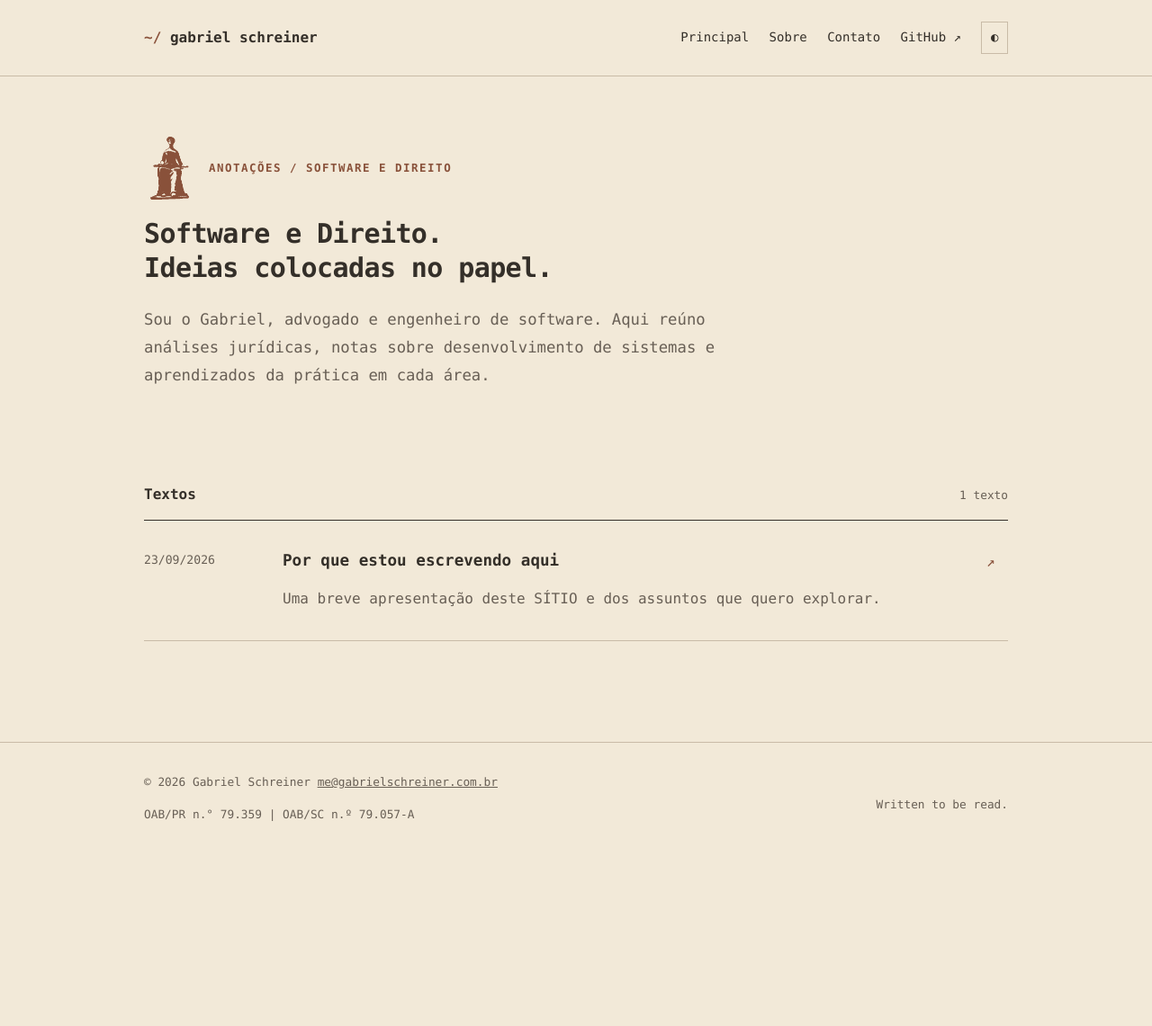
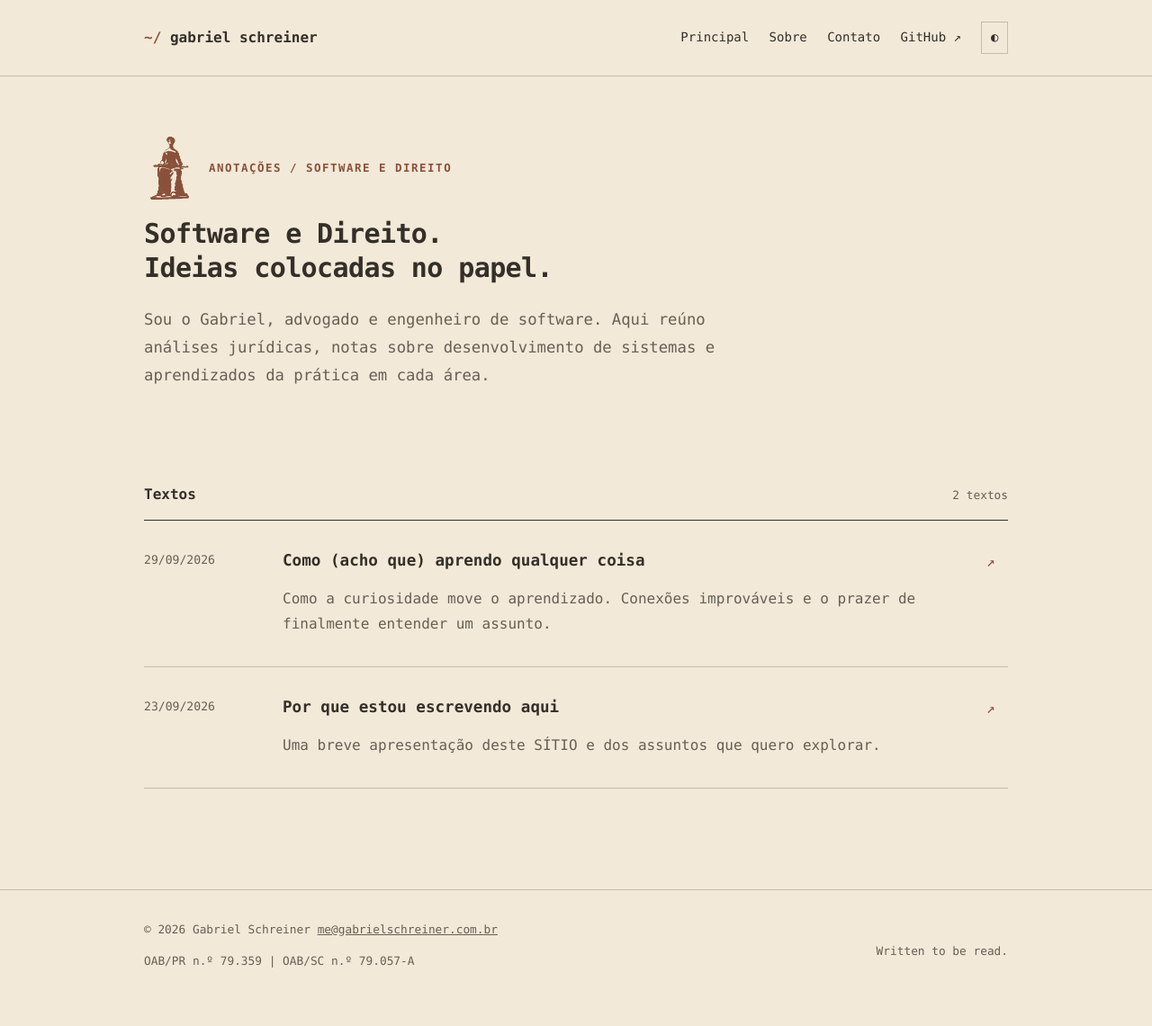
Before and after one commit to gsbcamargo/gsbcamargo.github.io, a Jekyll site: the page built from index.html, in a window 1280 px wide. Shown: the whole page at 90% size. Built offline with Jekyll 4.4.1, drawn with Linux system fonts in a browser that asks for light colours; before the commit the page ends 978 px from its top, so only the background shows below that; some of the changed lines change nothing that is shown.

Commit message:
task: new post and default adjsts

```diff
--- a/_layouts/default.html
+++ b/_layouts/default.html
@@ -47,7 +47,7 @@
   <footer class="site-footer">
     <div class="container footer-inner">
       <span>© {{ 'now' | date: '%Y' }} Gabriel Schreiner <a href="mailto:me@gabrielschreiner.com.br">me@gabrielschreiner.com.br</a>
-        <p>OAB/PR n.° 79.359 | OAB/SC n.º 79.057-A</p>
+        <p>OAB/PR n.º 79.359 | OAB/SC n.º 79.057-A</p>
       </span>
       <span>Written to be read.</span>
     </div>
--- /dev/null
+++ b/_posts/2026-09-29-como-aprendo.md
@@ -0,0 +1,27 @@
+---
+layout: post
+title: "Como (acho que) aprendo qualquer coisa"
+description: "Como a curiosidade move o aprendizado. Conexões improváveis e o prazer de finalmente entender um assunto."
+---
+
+Quase sempre começa com uma pergunta que eu poderia simplesmente deixar para lá. Abro uma página para conferir um detalhe e, quando percebo, estou lendo sobre outra coisa. Um verbete da Wikipédia puxa o seguinte. Astronomia vira física; uma dúvida sobre linguagem me leva a sistemas de escrita; o **rongorongo**, por exemplo, abre uma porção de perguntas que talvez ninguém saiba responder ainda. A língua rapanui continua viva, mas as inscrições seguem sem decifração. Aqueles sinais registravam a língua, serviam para lembrar algo que era recitado ou funcionavam de outro jeito? Pronto, lá vou eu abrir mais abas. E pensar que ninguém sabe escrever (ou se é realmente uma escrita estruturada) rongorongo porque conjecturam que os que sabiam repassar este conhecimento pereceram, mortos por escravagistas, epidemias, colonizadores, yadda yadda, até que o método de aprendizado e ensino se dissipasse, tal qual uma onda sonora que não consegue chegar onde precisa ser ouvida.
+
+Gosto de seguir uma ideia sem saber exatamente onde ela vai dar. Gosto disso.
+
+Tenho curiosidade por matemática, geopolítica, simbologia, civilizações históricas e por assuntos que nem sei classificar direito quando encontro pela primeira vez. Essa variedade me ajuda a aprender. Praticamente tudo se conecta a alguma coisa que eu já conheço, mesmo que a conexão seja discreta ou esteja só na minha cabeça. Às vezes é uma associação fantasiosa. Mas tudo bem, já que ela me dá uma primeira maneira de pensar sobre o assunto. Depois eu vejo se faz sentido. E se não faz eu só viajo na maionese no meu próprio universo e imagino se fizesse.
+
+É por essas conexões que consigo inferir algum contexto antes de conhecer os detalhes. Reconheço uma pergunta parecida em outra área, lembro de um caso histórico ou imagino uma aplicação no mundo real. Quando o tema é muito abstrato, preciso especialmente desse chão. Quero saber a que problema aquelas ideias respondem. Com um exemplo concreto em mente, consigo voltar à teoria e entender melhor o que estou lendo.
+
+Daí começo a conferir. Procuro outras explicações, comparo evidências e sigo as referências. Dependendo do assunto, vou aos artigos científicos para entender como alguém saiu dos dados e chegou à conclusão apresentada. Às vezes descubro que a ligação que eu tinha imaginado era boa. Às vezes ela desmorona logo na primeira leitura mais cuidadosa e NEN LIGO.
+
+Também gosto quando desmorona. Quero saber *por quê*.
+
+O trecho mais difícil costuma ser aquele em que já li bastante, reconheço todos os termos, mas ainda não consigo explicar o assunto. Sinal que tem alguma coisa faltando, e absorver que você sabe quais assuntos ainda não sabe é muito mais difícil do que identificar o próximo passo quando algo faz sentido de pronto. Volto ao contexto, tento enxergar o problema por outro ângulo, procuro quem discorda da explicação que encontrei. Continuo até localizar o ponto que estava me escapando, ou até perceber que a própria questão segue em aberto.
+
+E então, de vez em quando, vem o clique. Uma informação antiga encontra a peça que faltava e tudo aquilo que parecia confuso ganha forma. É uma sensação boa pra caramba, quase uma descarga de dopamina. Fico com vontade de explicar para alguém, de testar a ideia em outro exemplo, de abrir mais uma aba. O prazer de aprender está muito nesse momento, mas também na expectativa de que ele pode aparecer enquanto ainda estou perdido. Foi assim com a programação, fiquei perdido por um bom tempo até sentir esse clique. Agora programar (dependendo do que, obviamente, já que um compilador eficiente é exponencialmente mais difícil de ser desenvolvido do que este blog, por exemplo) se tornou intuitivo, porém tive que passar por diversos assuntos -- algoritmos, estrutura de dados, programação funcional, sistemas de tipos, programação lógica, etcetcetc) --, fazer as conexões erradas, depois as certas. A própria curiosidade por história me levou a chegar na história da programação, e, a partir daí, iniciar pelo início, em 1822 com a máquina diferencial de Babbage e com Ada Lovelace, em 1842-43, com a tradução e incremento -- TRÊS VEZES MAIOR do que a própria tradução, notas de A a G -- de um artigo escrito por Luigi Menabrea. Sim, a primeira pessoa programadora da história foi uma mulher (pra uma área machista... irônico, não?).
+
+Meu jeito de conferir se entendi é tentar explicar de forma simples. Quero conseguir contar qual é a questão, por que determinada resposta parece funcionar e onde ela ainda deixa dúvidas. Se só consigo repetir a linguagem que li, preciso voltar mais um pouco.
+
+Quando digo que consigo aprender qualquer coisa que eu me proponha, é disso que estou falando: sei encontrar uma entrada para um assunto novo. A curiosidade me leva até ele; as conexões me ajudam a começar; as evidências mostram quais ideias merecem continuar de pé. E aquele clique faz com que eu queira fazer tudo de novo.
+
+Sejam curiosos que é bem divertido, combate o tédio como nunca e gera assunto pra mesa do boteco.
```
